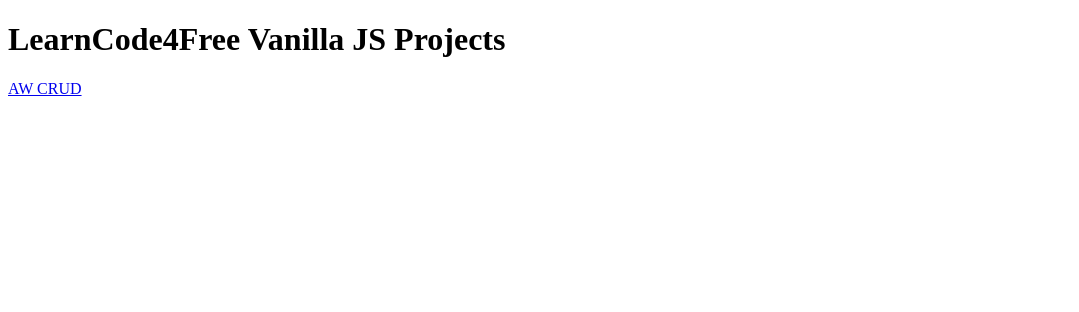
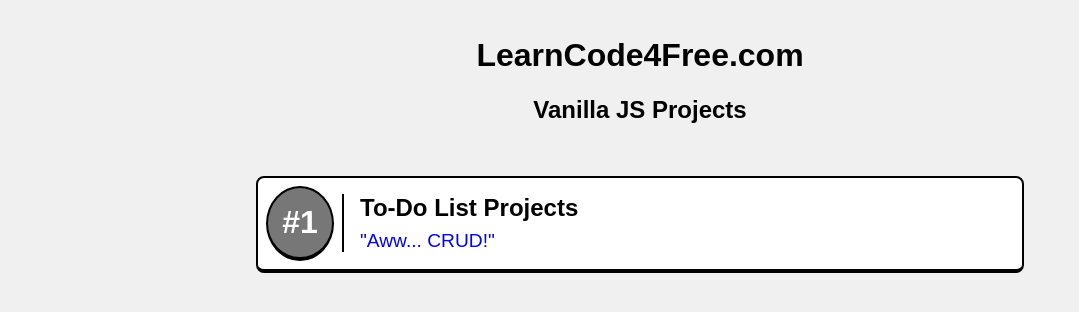
Before and after one commit to wforbes/vanilla-js-practice, a plain HTML site: page index.html in a window 1280 px wide. Shown: the whole page, without its empty margins (0-1079 px from the left). Drawn offline with Linux system fonts and the light colour scheme.

Commit message:
add styling and project list with first item

```diff
--- a/index.html
+++ b/index.html
@@ -1,12 +1,35 @@
 <!DOCTYPE html>
 <html lang="en">
+
 <head>
 	<meta charset="UTF-8">
 	<meta name="viewport" content="width=device-width, initial-scale=1.0">
 	<title>Mentor Vanilla JS</title>
+	<link rel="stylesheet" href="style.css">
 </head>
+
 <body>
-		<h1>LearnCode4Free Vanilla JS Projects</h1>
-		<a href="./aw-crud/index.html">AW CRUD</a>
+	<header>
+		<h1>LearnCode4Free.com</h1>
+		<h2>Vanilla JS Projects</h2>
+	</header>
+	<section>
+		<ol id="project-list">
+			<li>
+				<div class="project-container">
+					<div class="project-number">#1</div>
+					<div class="project-details">
+						<div class="project-title">
+							To-Do List Projects
+						</div>
+						<div class="project-link">
+							<a href="./aw-crud/index.html">"Aww... CRUD!"</a>
+						</div>
+					</div>
+				</div>
+			</li>
+		</ul>
+	</section>
 </body>
+
 </html>
--- /dev/null
+++ b/style.css
@@ -0,0 +1,84 @@
+html, body {
+	margin: 0;
+	padding: 0;
+}
+
+body {
+	font-family: Arial, sans-serif;
+    background-color: #f0f0f0;
+}
+
+header {
+    text-align: center;
+	padding: 1em;
+}
+
+#project-list {
+	display: flex;
+	flex-direction: column;
+	list-style: none;
+	box-sizing: border-box;
+	padding: 0;
+}
+
+@media screen and (max-width: 768px) {
+	#project-list {
+		width: 90%;
+	}
+}
+
+#project-list li {
+	display: flex;
+	box-sizing: border-box;
+	margin-bottom: 0.5em;
+	width: 60%;
+	margin: 0 auto;
+}
+
+#project-list li .project-container {
+	display: flex;
+	flex-direction: row;
+	justify-items: start;
+	background-color: #fff;
+	padding: 0.5em;
+	border-radius: 0.5em;
+	border: 0.15em solid #000;
+	border-bottom: 0.25em solid #000;
+	gap: 0.5em;
+	align-items: center;
+	width: 100%;
+}
+
+#project-list li .project-number {
+	display: flex;
+	justify-content: center;
+	align-items: center;
+	width: 2rem;
+	border-radius: 100%;
+	border: 2px solid #000;
+	border-bottom: 4px solid #000;
+	background-color: #777;
+	color: #fff;
+	font-size: 2em;
+	font-weight: bold;
+	padding: 0.5em;
+}
+
+#project-list li .project-details {
+	display: flex;
+	flex-direction: column;
+	gap: 0.5em;
+	border-left: 2px solid #000;
+	padding-left: 1em;
+}
+
+#project-list li .project-details .project-title {
+	font-size: 1.5em;
+	font-weight: bold;
+}
+
+#project-list li .project-details .project-link a {
+	font-size: 1.2em;
+	color: blue;
+	text-decoration: none;
+}
```
Lines whose indentation alone changed are shown as unchanged.
